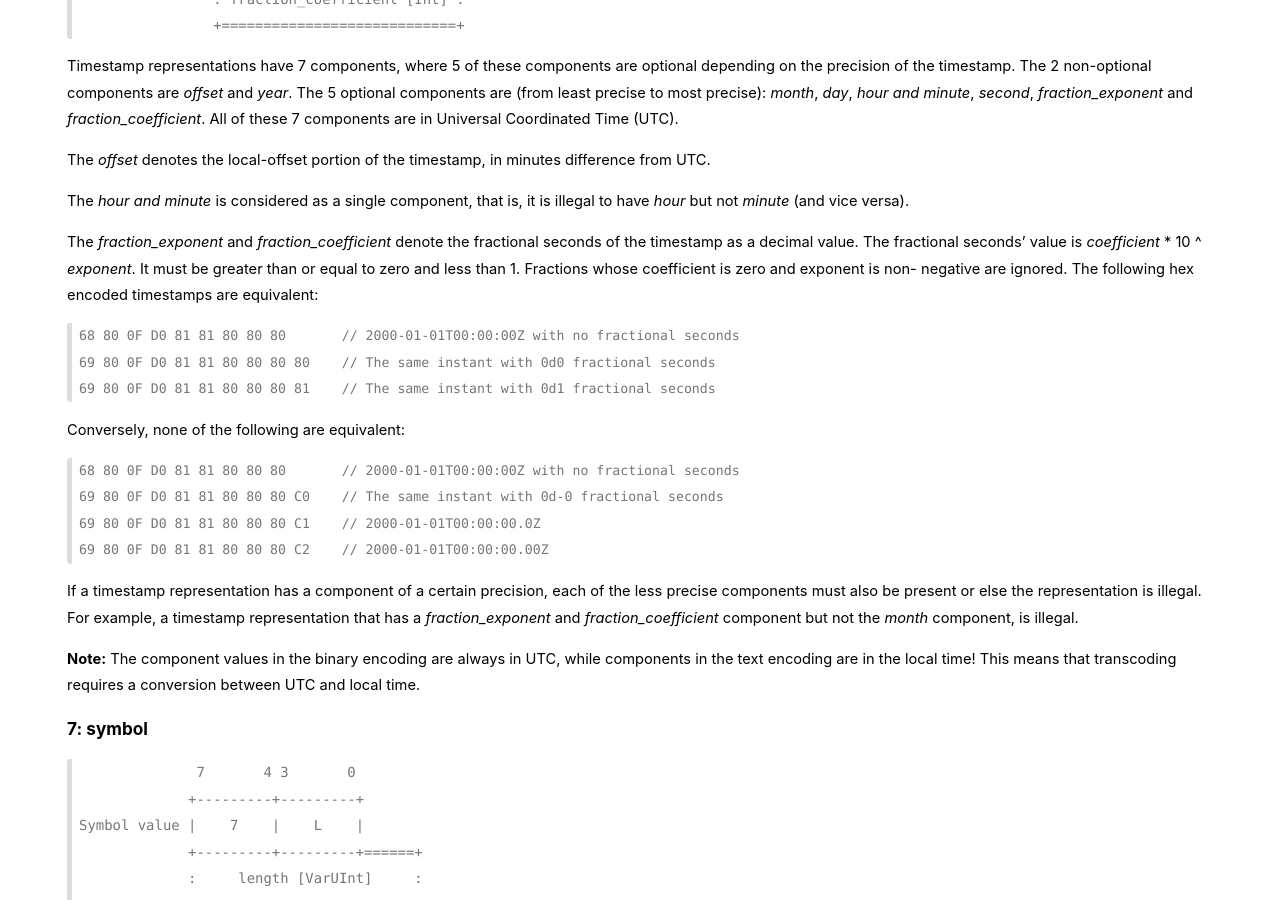
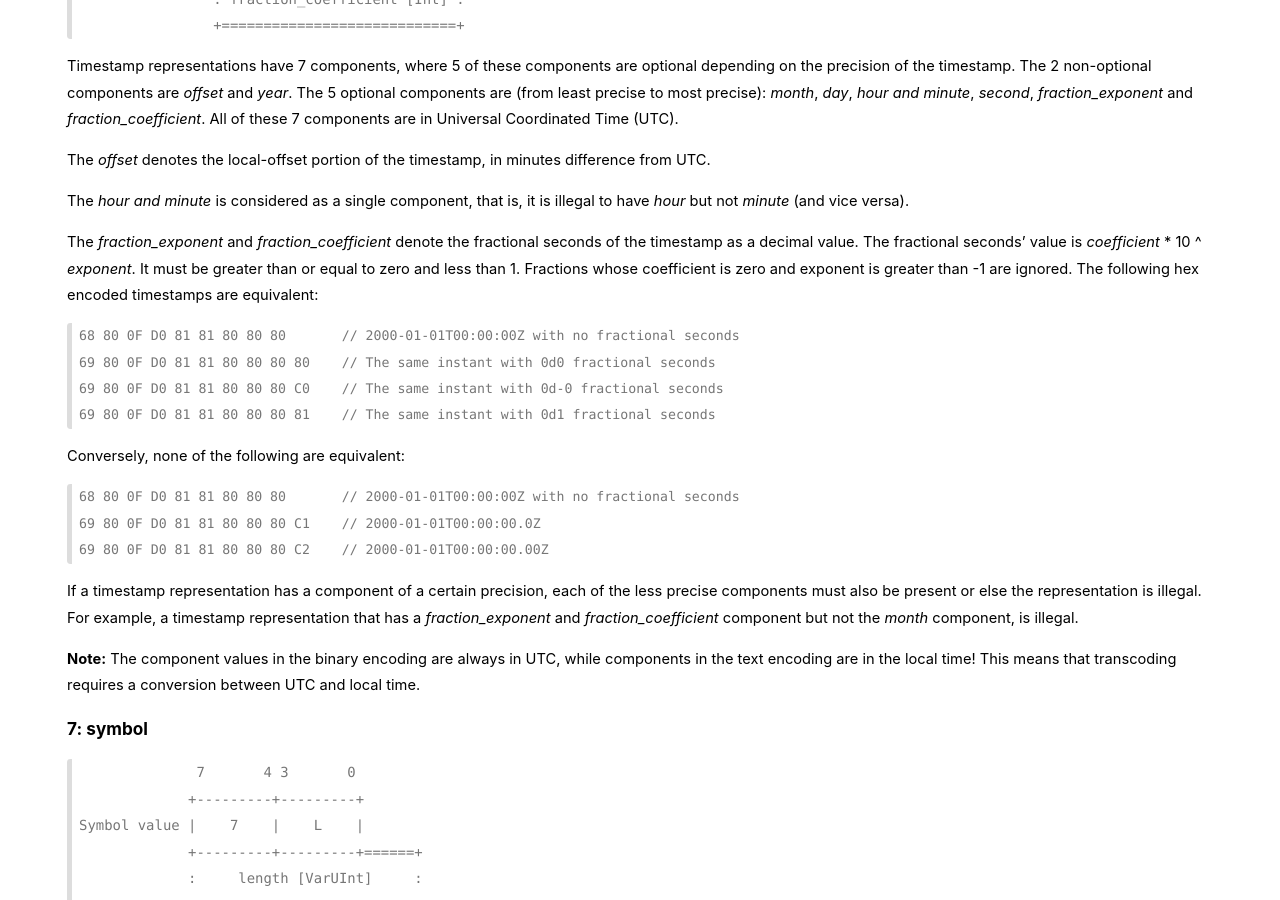
Before and after one commit to amazon-ion/ion-docs, a Jekyll site: the page built from binary.md, in a window 1280 px wide and 900 px high, scrolled down 6869 px. Built offline with Jekyll 4.4.1, drawn with Linux system fonts in a browser that asks for light colours.

Commit message:
Fractional seconds 0d0 and 0d-0 are now equivalent

````diff
--- a/binary.md
+++ b/binary.md
@@ -396,12 +396,13 @@ illegal to have _hour_ but not _minute_ (and vice versa).
 The _fraction\_exponent_ and _fraction\_coefficient_ denote the fractional
 seconds of the timestamp as a decimal value. The fractional seconds' value is
 _coefficient_ * 10 ^ _exponent_. It must be greater than or equal to zero
-and less than 1. Fractions whose coefficient is zero and exponent is non-
-negative are ignored. The following hex encoded timestamps are equivalent:
+and less than 1. Fractions whose coefficient is zero and exponent is greater
+than -1 are ignored. The following hex encoded timestamps are equivalent:
 
 ```
 68 80 0F D0 81 81 80 80 80       // 2000-01-01T00:00:00Z with no fractional seconds
 69 80 0F D0 81 81 80 80 80 80    // The same instant with 0d0 fractional seconds
+69 80 0F D0 81 81 80 80 80 C0    // The same instant with 0d-0 fractional seconds
 69 80 0F D0 81 81 80 80 80 81    // The same instant with 0d1 fractional seconds
 ```
 
````
Also changed, not shown: other parts of binary.md (+0 -1 lines).
